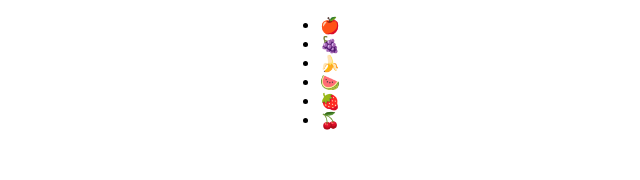
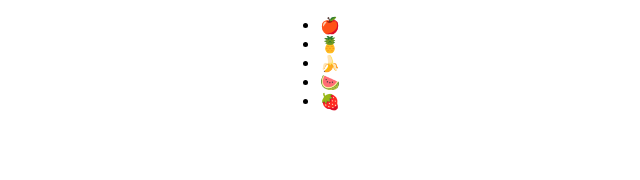
Before and after one commit to MaciejWWojcik/directives-and-pipes-course, an Angular app: page / in a window 1280 px wide. Shown: the top 180 px of the page, without its empty margins (330-970 px from the left). Built offline with nearby package versions, Linux system fonts and the light colour scheme.

Commit message:
emoji update

```diff
--- a/src/app/app.component.html
+++ b/src/app/app.component.html
@@ -1,3 +1,3 @@
 <ul>
-  <li *ngFor="let fruit of fruits">{{ fruit }}</li>
+  <li *ngFor="let fruit of fruits" [innerHTML]="fruit"></li>
 </ul>
--- a/src/app/app.component.ts
+++ b/src/app/app.component.ts
@@ -6,5 +6,6 @@ import { Component } from '@angular/core';
   styleUrls: ['./app.component.scss']
 })
 export class AppComponent {
-  fruits = ['🍎', '🍇', '🍌', '🍉', '🍓', '🍒'];
+  // using unicode here instead of plain emojis
+  fruits = ['&#127822;', '&#127821;', '&#127820;', '&#127817;', '&#127827;'];
 }
```
